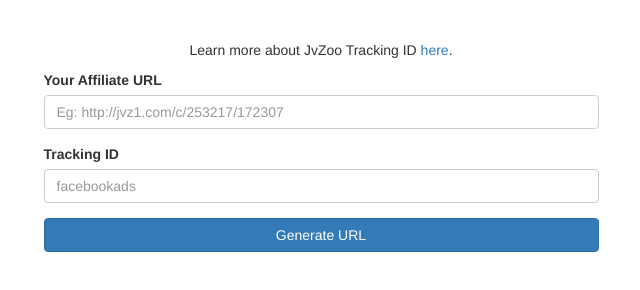
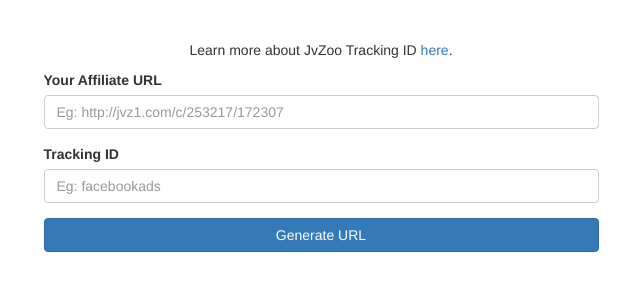
Before and after one commit to zulhfreelancer/jvzoo-tracking-id-generator, a plain HTML site: page index.html in a window 1280 px wide. Shown: the full height of the page, 319-959 px from the left. Drawn offline with nearby package versions, Linux system fonts and the light colour scheme.

Commit message:
Better Tracking ID palceholder

```diff
--- a/index.html
+++ b/index.html
@@ -32,7 +32,7 @@
             </div>
             <div class="form-group">
               <label>Tracking ID</label>
-              <input type="text" class="form-control" id="tracking_id" placeholder="facebookads">
+              <input type="text" class="form-control" id="tracking_id" placeholder="Eg: facebookads">
             </div>
             <button type="button" class="btn btn-primary btn-block" onclick="generateUrl()">Generate URL</button>
           </form>
```
